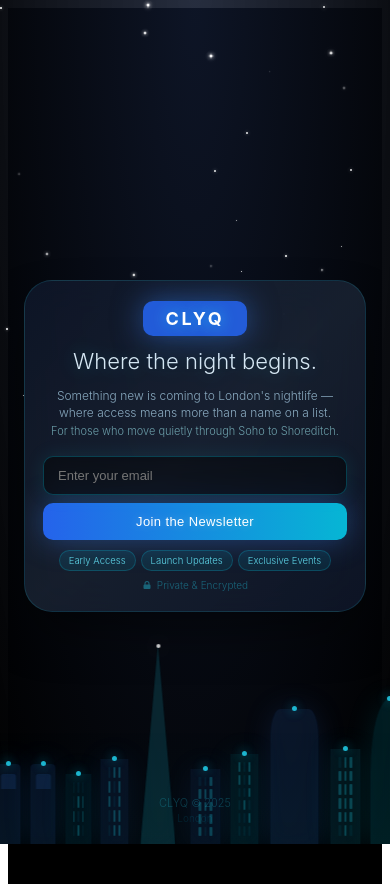
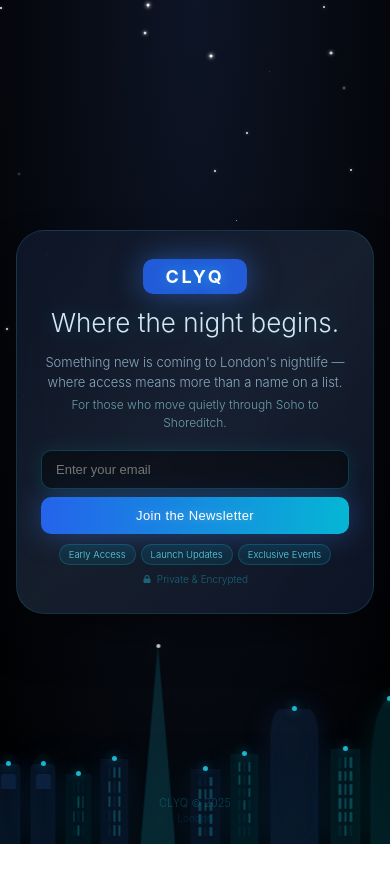
Before and after one commit to jonathanahnsmith/clyqwebsite, a React (Create React App) app: page / in a window 390 px wide. After the commit the page ends 844 px from the top, so only its background shows below. Built offline with nearby package versions, Linux system fonts and the light colour scheme.

Commit message:
Fix mobile white space - full viewport

```diff
--- a/src/App.js
+++ b/src/App.js
@@ -240,8 +240,9 @@ function App() {
 
   return (
     <div style={{
-      minHeight: '100vh',
-      minHeight: '100dvh', // Mobile viewport height
+      height: '100vh',
+      height: '100dvh', // Mobile viewport height
+      width: '100vw',
       background: '#000000',
       color: 'white',
       overflow: 'hidden',
@@ -249,8 +250,11 @@ function App() {
       display: 'flex',
       alignItems: 'center',
       justifyContent: 'center',
-      padding: '16px',
-      position: 'relative'
+      padding: 0,
+      margin: 0,
+      position: 'fixed',
+      top: 0,
+      left: 0
     }}>
       {/* Night Sky with Stars */}
       <div style={{
@@ -457,6 +461,7 @@ function App() {
           position: 'relative',
           width: '100%',
           maxWidth: '500px',
+          margin: '0 16px',
           transform: window.innerWidth > 768
             ? `perspective(1500px) rotateX(${rotateX}deg) rotateY(${rotateY}deg)`
             : 'none',
@@ -528,7 +533,7 @@ function App() {
 
           <div style={{
             position: 'relative',
-            padding: '20px 18px',
+            padding: '28px 24px',
             transform: 'translateZ(20px)'
           }}>
 
@@ -557,11 +562,11 @@ function App() {
             </div>
 
             <h1 style={{
-              fontSize: '22px',
+              fontSize: '26px',
               fontWeight: '300',
               color: 'rgba(224, 242, 254, 0.95)',
-              lineHeight: '1.25',
-              margin: '0 0 12px 0',
+              lineHeight: '1.3',
+              margin: '0 0 14px 0',
               textAlign: 'center',
               textShadow: '0 0 20px rgba(34, 211, 238, 0.3)'
             }}>
@@ -569,19 +574,19 @@ function App() {
             </h1>
 
             <p style={{
-              fontSize: '12px',
+              fontSize: '13px',
               color: 'rgba(186, 230, 253, 0.7)',
-              margin: '0 0 16px 0',
-              lineHeight: '1.4',
+              margin: '0 0 18px 0',
+              lineHeight: '1.5',
               fontWeight: '300',
               textAlign: 'center',
-              maxWidth: '350px',
+              maxWidth: '380px',
               marginLeft: 'auto',
               marginRight: 'auto'
             }}>
               Something new is coming to London's nightlife — where access means more than a name on a list.
               <br/>
-              <span style={{ color: 'rgba(165, 243, 252, 0.6)', fontSize: '11px', display: 'block', marginTop: '3px' }}>
+              <span style={{ color: 'rgba(165, 243, 252, 0.6)', fontSize: '12px', display: 'block', marginTop: '4px' }}>
                 For those who move quietly through Soho to Shoreditch.
               </span>
             </p>
```
